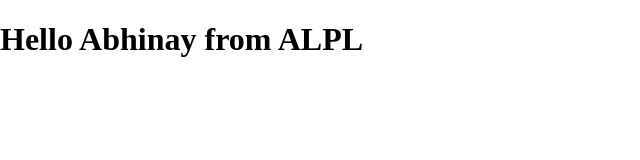
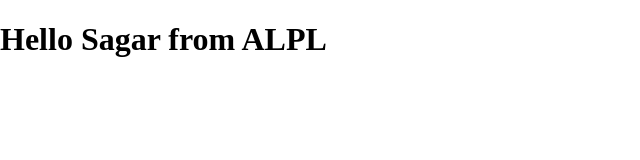
Before and after one commit to Abhinay112203/3dprofile, a plain HTML site: page index.html in a window 1280 px wide. Shown: the whole page, without its empty margins (0-640 px from the left). Drawn offline with Linux system fonts and the light colour scheme.

Commit message:
Update index.html

```diff
--- a/index.html
+++ b/index.html
@@ -18,6 +18,6 @@ max-height: 100vh;
 </style>
 </head>
 <body>
-       <h1>Hello Abhinay from ALPL</h1>
+       <h1>Hello Sagar from ALPL</h1>
     </body>
 </html>
```
